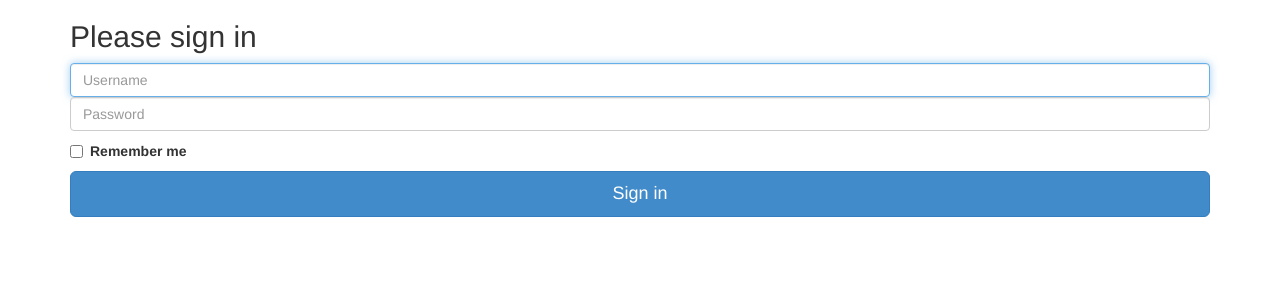
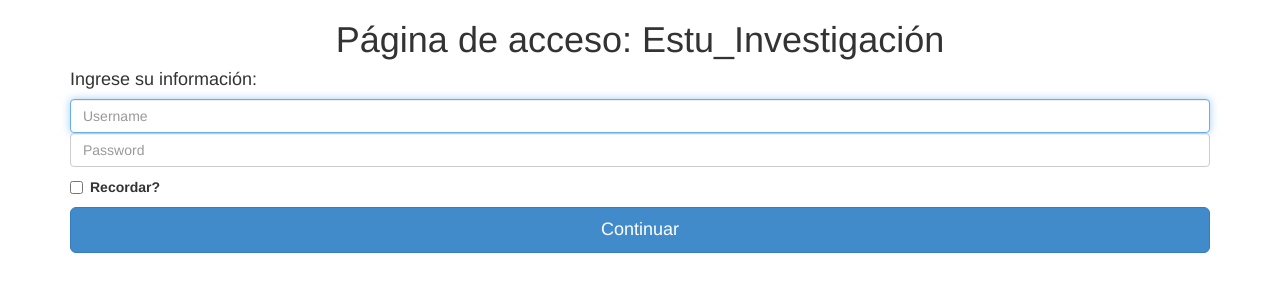
Before and after one commit to jdelacruz9/Project_Stu_Investigation, a PHP site: page /login.html in a window 1280 px wide. Shown: the top 300 px of the page. Run offline with PHP 8.4, Linux system fonts and the light colour scheme.

Commit message:
Fixed Login pages

```diff
--- a/login.html
+++ b/login.html
@@ -29,18 +29,19 @@
 
   <body>
 
-    <div class="container">
+    <div style="margin: 0px auto 0px auto;" class="container">
 
       <form class="form-signin" role="form" action="login.php" method="POST">
-        <h2 class="form-signin-heading">Please sign in</h2>
 
+		<h1 class="form-signin-heading" align="center">P&aacute;gina de acceso: Estu_Investigaci&oacute;n</h1>
+        <div><h4>Ingrese su informaci&oacute;n:</h4></div>
 		<input name="usernames" type="username" class="form-control" placeholder="Username" required autofocus>
         <input name="passwords" type="password" class="form-control" placeholder="Password" required>
 
 		<label class="checkbox">
-          <input type="checkbox" value="remember-me"> Remember me
+          <input type="checkbox" value="remember-me"> Recordar?
         </label>
-        <button class="btn btn-lg btn-primary btn-block" type="submit">Sign in</button>
+        <button class="btn btn-lg btn-primary btn-block" type="submit">Continuar</button>
       </form>
 
     </div> <!-- /container -->
```
Also changed, not shown: login.php (+4 -18 lines), signin.php (added, +27 -0 lines).
